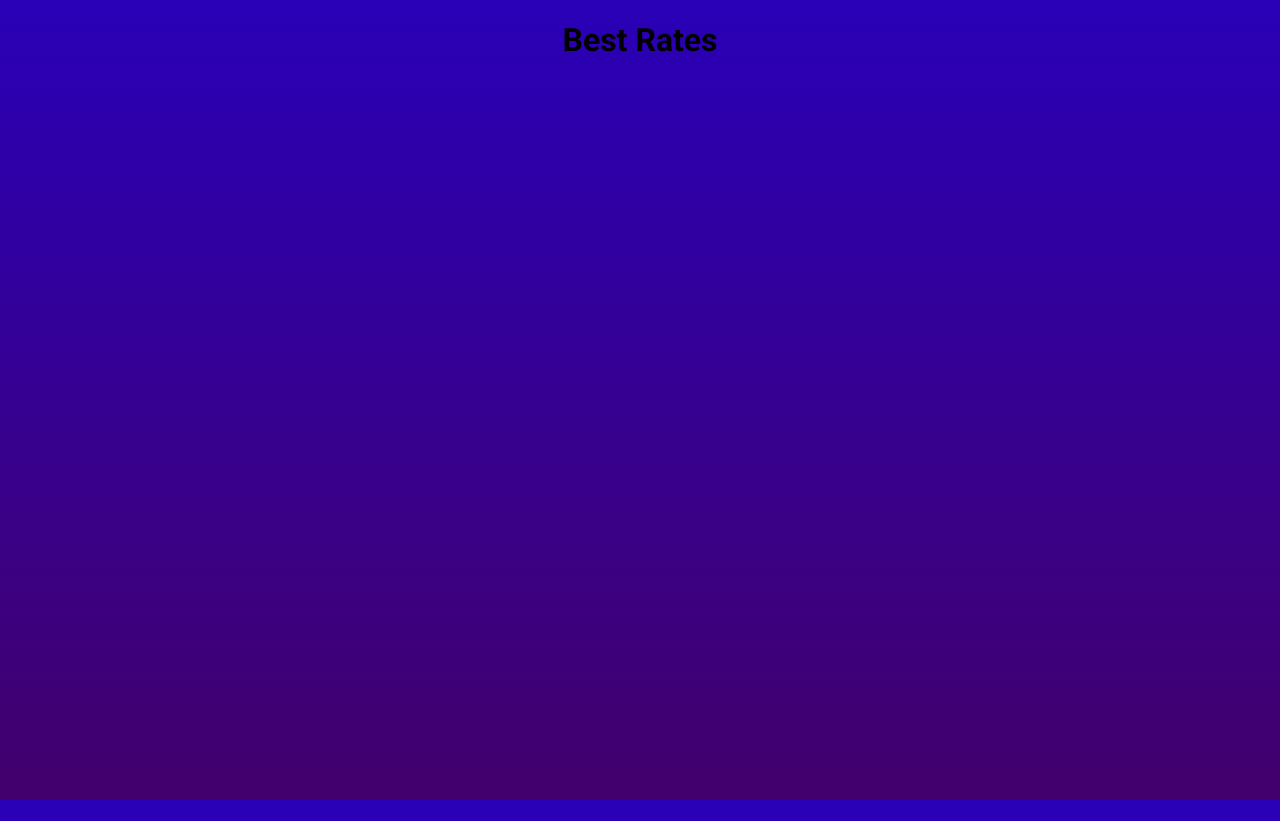
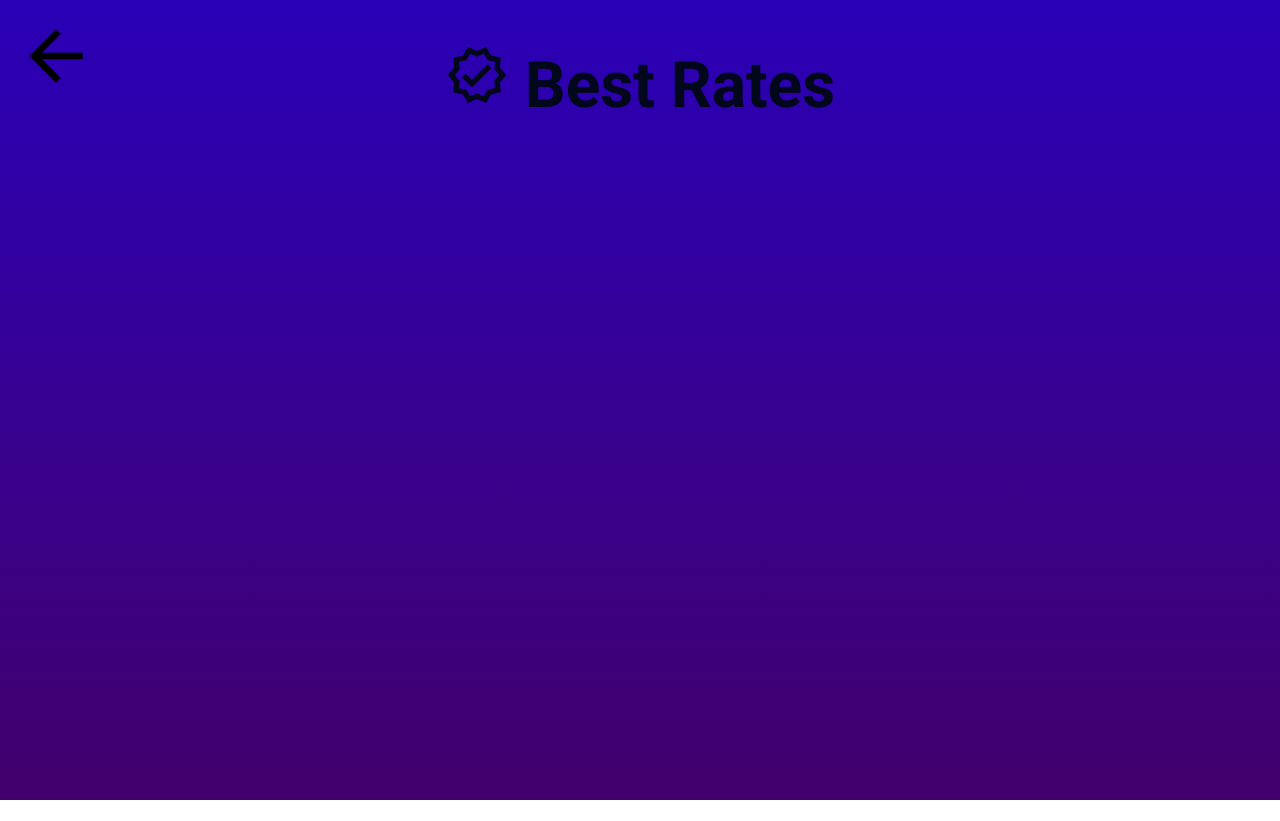
Before and after one commit to BogdanBargaoanu/MoneyStream, a React (Create React App) app in the folder exchange-client/: page /best in a window 1280 px wide. After the commit the page ends 800 px from the top, so only its background shows below. Built offline with nearby package versions, Linux system fonts and the light colour scheme.

Commit message:
Add navigation and styling enhancements to AllRates and BestRates components, and improve layout in NearestRates component

```diff
--- a/exchange-client/src/App.css
+++ b/exchange-client/src/App.css
@@ -19,7 +19,8 @@
   pointer-events: none;
 }
 
-html, body {
+html,
+body {
   height: 100%;
   margin: 0;
   padding: 0;
@@ -66,6 +67,7 @@ html, body {
   from {
     transform: rotate(0deg);
   }
+
   to {
     transform: rotate(360deg);
   }
@@ -82,3 +84,24 @@ html, body {
 .home-button:hover {
   transform: translateY(-5px);
 }
+
+.data-container {
+  flex: 1;
+  overflow-y: auto;
+  width: 100%;
+}
+
+.data-container::-webkit-scrollbar {
+  width: 16px;
+}
+
+.data-container::-webkit-scrollbar-track {
+  background-color: #e4e4e4;
+  border-radius: 100px;
+}
+
+.data-container::-webkit-scrollbar-thumb {
+  background-image: linear-gradient(180deg, #d0368a 0%, #708ad4 99%);
+  box-shadow: inset 2px 2px 5px 0 rgba(#fff, 0.5);
+  border-radius: 100px;
+}
--- a/exchange-client/src/Components/AllRates/AllRates.css
+++ b/exchange-client/src/Components/AllRates/AllRates.css
@@ -0,0 +1,13 @@
+.container-all-rates {
+    display: flex;
+    flex-direction: column;
+    height: 100vh;
+    overflow: hidden;
+    animation: slide-up-fade-in 1s ease;
+}
+
+.heading-all-rates {
+    font-size: 8vmin;
+    color: var(--text-color);
+    flex-shrink: 0;
+}
--- a/exchange-client/src/Components/AllRates/AllRates.jsx
+++ b/exchange-client/src/Components/AllRates/AllRates.jsx
@@ -1,10 +1,20 @@
 import React from 'react';
 import './AllRates.css';
+import { MdOutlineArrowBack } from "react-icons/md";
+import { PiListBulletsBold } from "react-icons/pi";
+import { useNavigate } from 'react-router-dom';
 
 const AllRates = () => {
+    const navigate = useNavigate();
+
+    const navigateHome = () => {
+        navigate('/');
+    };
+
     return (
         <div className='container-all-rates'>
-            <h1 className='heading-all-rates'>All Rates</h1>
+            <MdOutlineArrowBack className='home-button' onClick={navigateHome} />
+            <h1 className='heading-all-rates'><PiListBulletsBold /> All Rates</h1>
         </div>
     );
 }
--- a/exchange-client/src/Components/BestRates/BestRates.css
+++ b/exchange-client/src/Components/BestRates/BestRates.css
@@ -0,0 +1,13 @@
+.container-best-rates {
+    display: flex;
+    flex-direction: column;
+    height: 100vh;
+    overflow: hidden;
+    animation: slide-up-fade-in 1s ease;
+}
+
+.heading-best-rates {
+    font-size: 8vmin;
+    color: var(--text-color);
+    flex-shrink: 0;
+}
--- a/exchange-client/src/Components/BestRates/BestRates.jsx
+++ b/exchange-client/src/Components/BestRates/BestRates.jsx
@@ -1,10 +1,20 @@
 import React from 'react';
 import './BestRates.css';
+import { MdOutlineArrowBack } from "react-icons/md";
+import { MdOutlineVerified } from "react-icons/md";
+import { useNavigate } from 'react-router-dom';
 
 const BestRates = () => {
+    const navigate = useNavigate();
+
+    const navigateHome = () => {
+        navigate('/');
+    };
+
     return (
         <div className='container-best-rates'>
-            <h1 className='heading-best-rates'>Best Rates</h1>
+            <MdOutlineArrowBack className='home-button' onClick={navigateHome} />
+            <h1 className='heading-best-rates'><MdOutlineVerified /> Best Rates</h1>
         </div>
     );
 }
--- a/exchange-client/src/Components/Home/Home.jsx
+++ b/exchange-client/src/Components/Home/Home.jsx
@@ -42,13 +42,21 @@ const Home = () => {
         }
     };
 
+    const navigateBestRates = () => {
+        navigate('/best');
+    };
+
+    const navigateAllRates = () => {
+        navigate('/all');
+    };
+
     return (
         <div className='container-main'>
             <img className='logo' src={logo} alt='logo' />
             <h1 className='heading-main'>Exchange Monitor v0.1</h1>
             <button className='btn-main' onClick={requireGeolocation}><ImLocation /> Nearest rates</button>
-            <button className='btn-main'><MdOutlineVerified /> Best rates</button>
-            <button className='btn-main'><PiListBulletsBold /> All rates</button>
+            <button className='btn-main' onClick={navigateBestRates}><MdOutlineVerified /> Best rates</button>
+            <button className='btn-main' onClick={navigateAllRates}><PiListBulletsBold /> All rates</button>
         </div>
     );
 }
--- a/exchange-client/src/Components/NearestRates/NearestRates.css
+++ b/exchange-client/src/Components/NearestRates/NearestRates.css
@@ -24,9 +24,3 @@
 .space {
     margin-right: 1rem;
 }
-
-.data-container {
-    flex: 1;
-    overflow-y: auto;
-    width: 100%;
-}
--- a/exchange-client/src/Components/NearestRates/NearestRates.jsx
+++ b/exchange-client/src/Components/NearestRates/NearestRates.jsx
@@ -48,7 +48,7 @@ const NearestRates = () => {
 
     return (
         <div className='container-nearest-rates'>
-            <MdOutlineArrowBack className='home-button' onClick={navigateHome}/>
+            <MdOutlineArrowBack className='home-button' onClick={navigateHome} />
             <h1 className='heading-nearest-rates'><ImLocation /> Nearest Rates</h1>
             <div className='row-group'>
                 <p className='space'>Latitude: {latitude}</p>
```
Also changed, not shown: 1 other file (tests, documents, lock files or other folders). Lines whose indentation alone changed are shown as unchanged.
